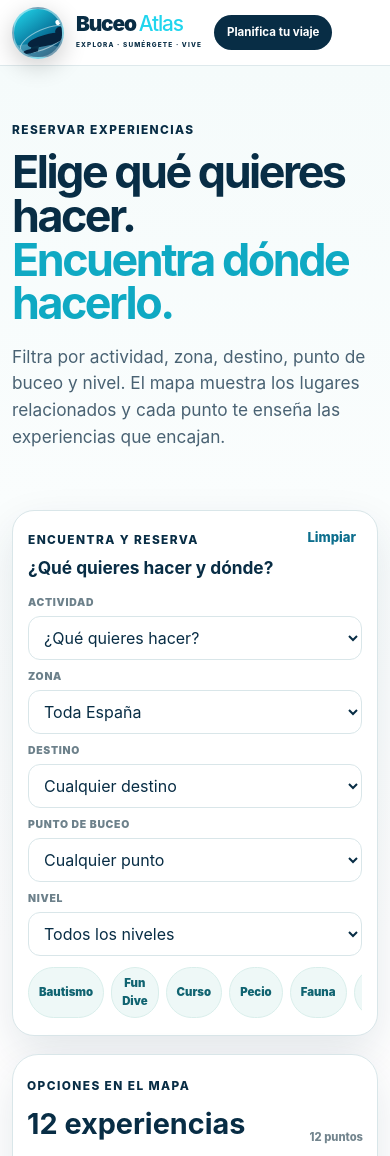
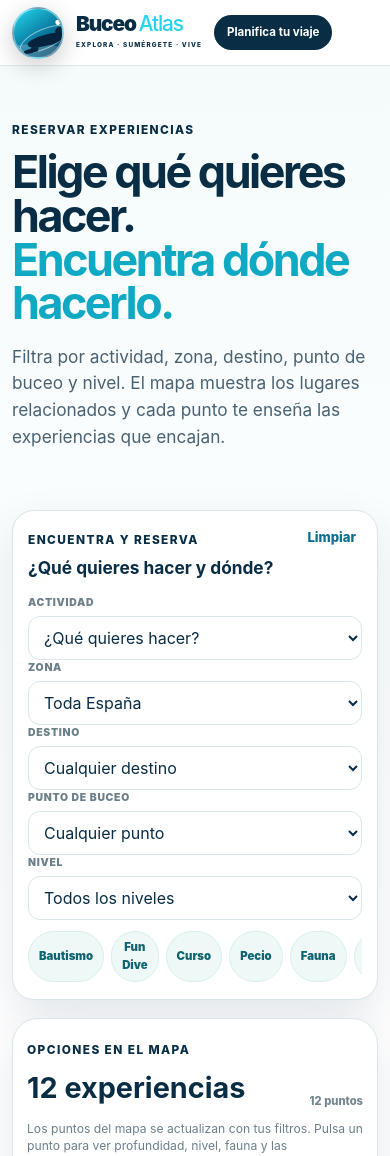
Before and after one commit to poldoria6-droi/buceo, a Next.js app: page /actividades in a window 390 px wide. Shown: the top 1156 px of the page. Built offline with nearby package versions, Linux system fonts and the light colour scheme.

Commit message:
style: fit activity site filter on desktop and mobile

```diff
--- a/app/globals.css
+++ b/app/globals.css
@@ -170,7 +170,7 @@ body:has(.home-page) .site-header .nav-cta{background:rgba(4,66,92,.28);border:1
 .activities-filter-bar{padding:18px 20px 14px;background:#fff;border:1px solid var(--line);border-radius:22px;box-shadow:var(--shadow)}
 .activities-filter-title{display:flex;justify-content:space-between;align-items:flex-end;gap:18px;margin-bottom:13px}
 .activities-filter-title strong{display:block;font-size:1.08rem;margin-top:4px}
-.activities-filter-grid{display:grid;grid-template-columns:1.25fr 1fr 1fr .85fr;gap:9px}
+@media(max-width:960px){.hero-grid,.split-feature,.editorial-grid{grid-template-columns:1fr}.hero-visual{max-width:620px;width:100%;margin:0 auto}.cards-grid,.destination-grid,.guide-grid{grid-template-columns:repeat(2,1fr)}.intent-grid{grid-template-columns:repeat(2,1fr)}.map-layout{grid-template-columns:1fr}.map-results{border-left:0;border-top:1px solid var(--line)}.results-scroll{max-height:340px}.filter-grid,.activities-filter-grid{grid-template-columns:repeat(2,1fr)}.main-nav{display:none}}
 .activities-filter-grid label{display:block}.activities-filter-grid label>span{display:block;font-size:.65rem;font-weight:900;color:#6d818b;text-transform:uppercase;letter-spacing:.07em;margin:0 0 5px}.activities-filter-grid select{width:100%;height:44px;border:1px solid var(--line);border-radius:12px;background:#fff;color:var(--ink);padding:0 11px;outline:0}
 .activities-filter-bar .activity-intents{display:flex;gap:7px;flex-wrap:wrap;margin:11px 0 0}.activities-filter-bar .activity-intents button{border:1px solid #d9eeeb;background:#eef8f7;color:#116471;border-radius:999px;padding:7px 10px;font-size:.71rem;font-weight:900}.activities-filter-bar .activity-intents button.active{background:#0da5bb;border-color:#0da5bb;color:#fff}
 .activity-results-layout{display:grid;grid-template-columns:410px minmax(0,1fr);min-height:620px;margin-top:18px;border:1px solid var(--line);border-radius:26px;overflow:hidden;background:#fff;box-shadow:var(--shadow)}
```
